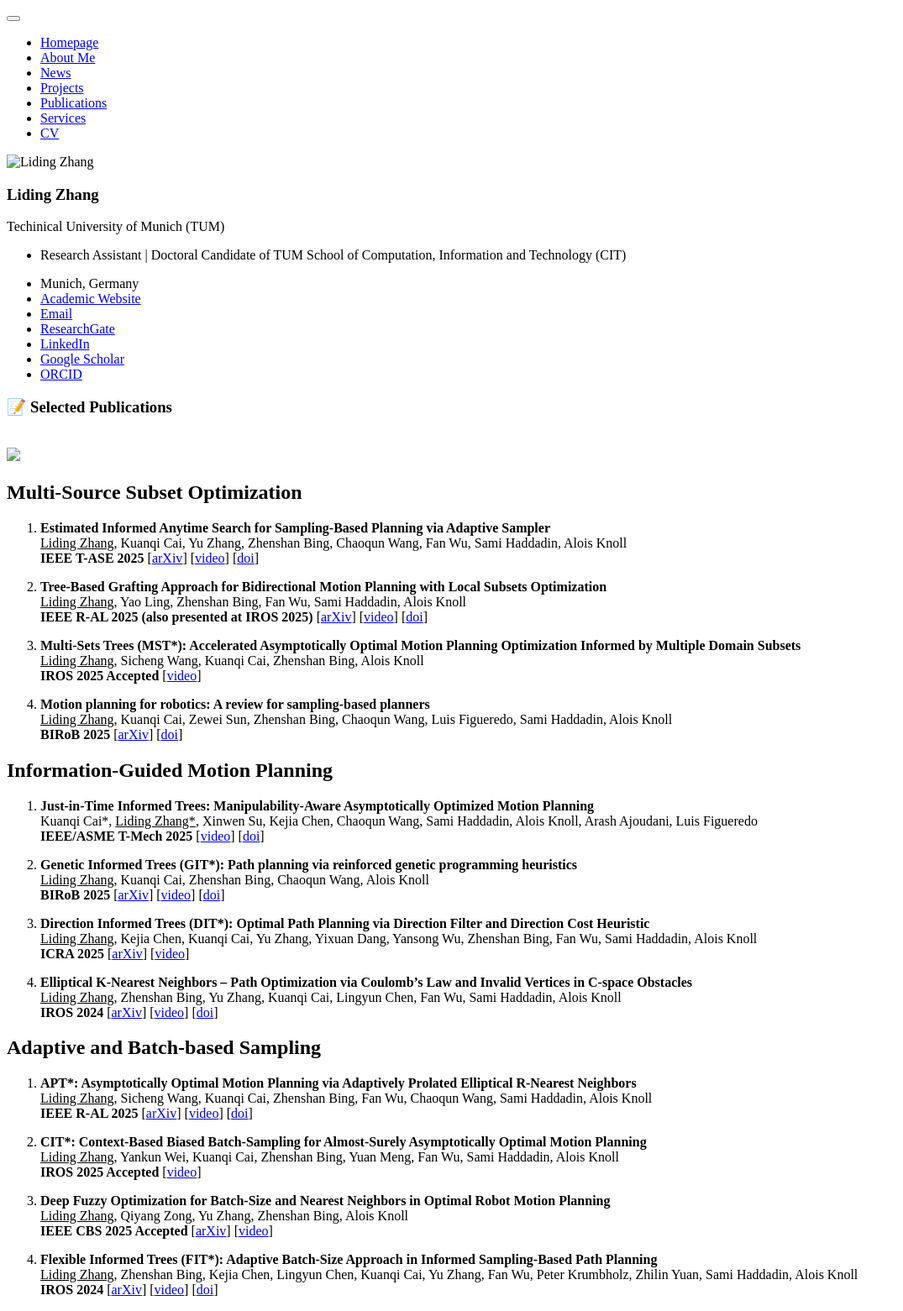
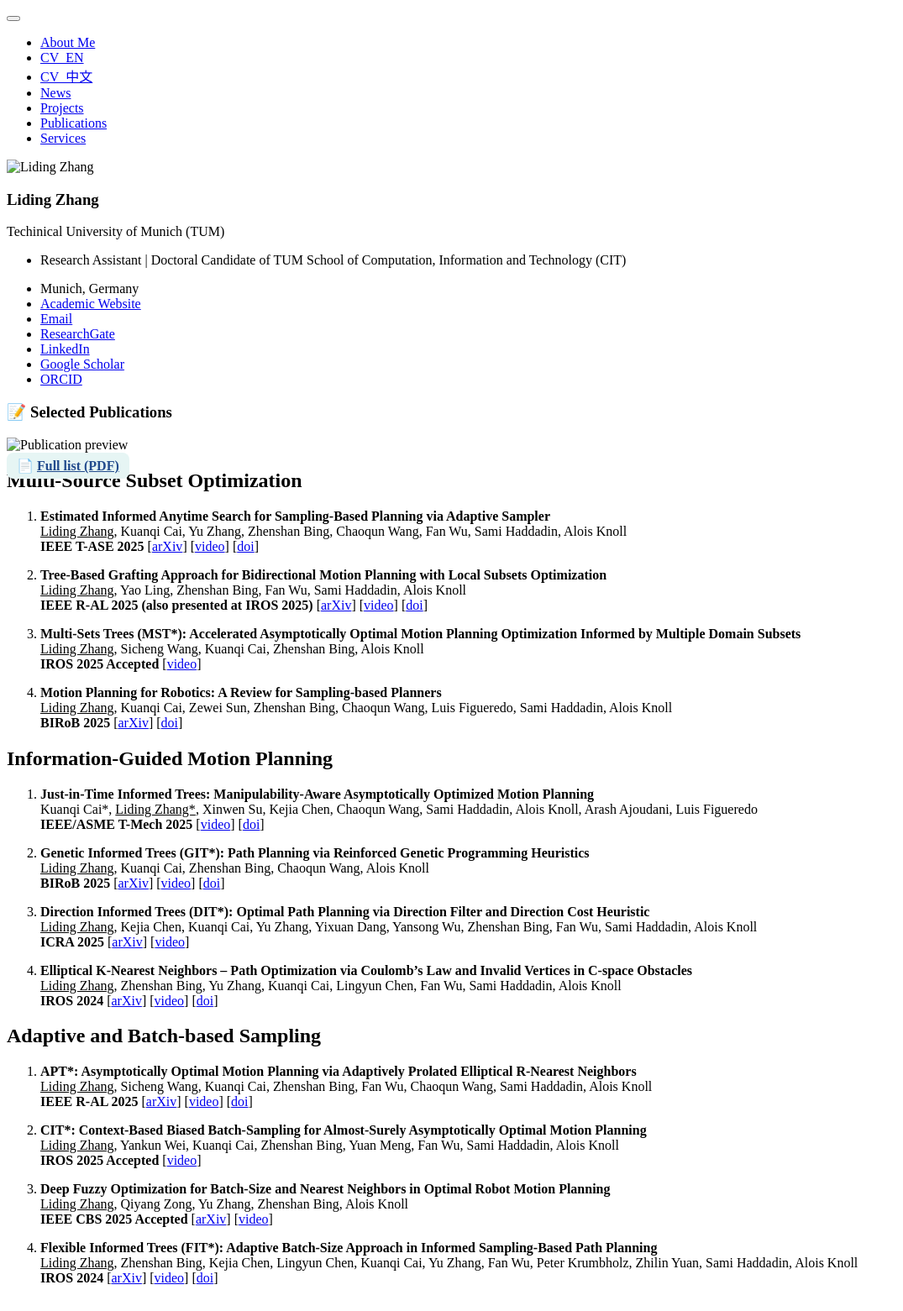
Before and after one commit to Liding-Zhang/liding-zhang.github.io, a Jekyll site: the page built from _pages/includes/publication.md, in a window 1280 px wide. Shown: the whole page at 84% size, without its empty margins (0-1075 px from the left). Built offline with Jekyll 4.4.1, drawn with Linux system fonts in a browser that asks for light colours; our own code applies the rules of GitHub Pages for plain Markdown files.

Commit message:
insert new gif and href links

```diff
--- a/_data/navigation.yml
+++ b/_data/navigation.yml
@@ -1,7 +1,13 @@
 # main links links
 main:
-  - title: "About Me"
-    url: "/#about-me"
+  - title: "CV_EN"
+    url: "/files/Liding_Zhang_CV_EN.pdf"
+
+  - title: "CV_中文"
+    url: "/files/Liding_Zhang_CV_CN.pdf"
+
+  # - title: "About Me"
+  #   url: "/#about-me"
 
   - title: "News"
     url: "/#-news"
@@ -15,8 +21,6 @@ main:
   - title: "Services"
     url: "/#-community-services"
 
-  - title: "CV"
-    url: "/files/Liding_Zhang_CV_EN.pdf"
 
   # - title: "Invited Talks"
   #   url: "/#-invited-talks"
--- a/_includes/masthead.html
+++ b/_includes/masthead.html
@@ -4,7 +4,7 @@
       <nav id="site-nav" class="greedy-nav">
         <button><div class="navicon"></div></button>
         <ul class="visible-links">
-          <li class="masthead__menu-item masthead__menu-item--lg masthead__menu-home-item"><a href="#about-me">Homepage</a></li>
+          <li class="masthead__menu-item masthead__menu-item--lg masthead__menu-home-item"><a href="#about-me">About Me</a></li>
           {% for link in site.data.navigation.main %}
             <li class="masthead__menu-item"><a href="{{ domain }}{{ link.url }}">{{ link.title }}</a></li>
           {% endfor %}
--- a/_pages/includes/publication.md
+++ b/_pages/includes/publication.md
@@ -1,11 +1,21 @@
 # 📝 Selected Publications
 
-<!-- <p align="center">A Modern and Responsive Academic Personal Homepage</p> -->
-<p>
-    <br>
-    <img src="images/one_page_rep.jpg" width="100%"/>
-    <br>
-</p>
+<div style="position: relative; display: inline-block; width: 100%;">
+  <img src="images/one_page_rep.jpg" width="100%" alt="Publication preview"/>
+
+  <!-- 悬浮在图片上的 PDF 链接 -->
+  <a href="/files/Liding_Zhang_Publication_List.pdf" target="_blank"
+     style="position: absolute; top: 18px; left: 0px;
+            background: rgba(230,245,244,255);
+            padding: 6px 12px;
+            border-radius: 8px;
+            font-size: 16px;
+            text-decoration: none;
+            color: rgba(34,75,141,255);
+            font-weight: bold;">
+    📄 <u>Full list (PDF)</u>
+  </a>
+</div>
 
 
 ## Multi-Source Subset Optimization
@@ -30,7 +40,7 @@
 [[video](https://youtu.be/obftvS0a41M)]
 
 
-4. **Motion planning for robotics: A review for sampling-based planners**
+4. **Motion Planning for Robotics: A Review for Sampling-based Planners**
 <br /><u>Liding Zhang</u>, Kuanqi Cai, Zewei Sun, Zhenshan Bing, Chaoqun Wang, Luis Figueredo, Sami Haddadin, Alois Knoll
 <br /> **BIRoB 2025**
 [[arXiv](https://arxiv.org/pdf/2410.19414)]
@@ -47,7 +57,7 @@
 [[video](https://youtu.be/nL1BMHpMR7c)]
 [[doi](https://doi.org/10.1109/TMECH.2025.3570573)]
 
-2. **Genetic Informed Trees (GIT*): Path planning via reinforced genetic programming heuristics**
+2. **Genetic Informed Trees (GIT*): Path Planning via Reinforced Genetic Programming Heuristics**
 <br /><u>Liding Zhang</u>, Kuanqi Cai, Zhenshan Bing, Chaoqun Wang, Alois Knoll
 <br /> **BIRoB 2025**
 [[arXiv](https://arxiv.org/pdf/2508.20871)]
```
Also changed, not shown: _pages/includes/intro.md (+1 -1 lines), _pages/includes/projects.md (+17 -5 lines), 9 other files.
